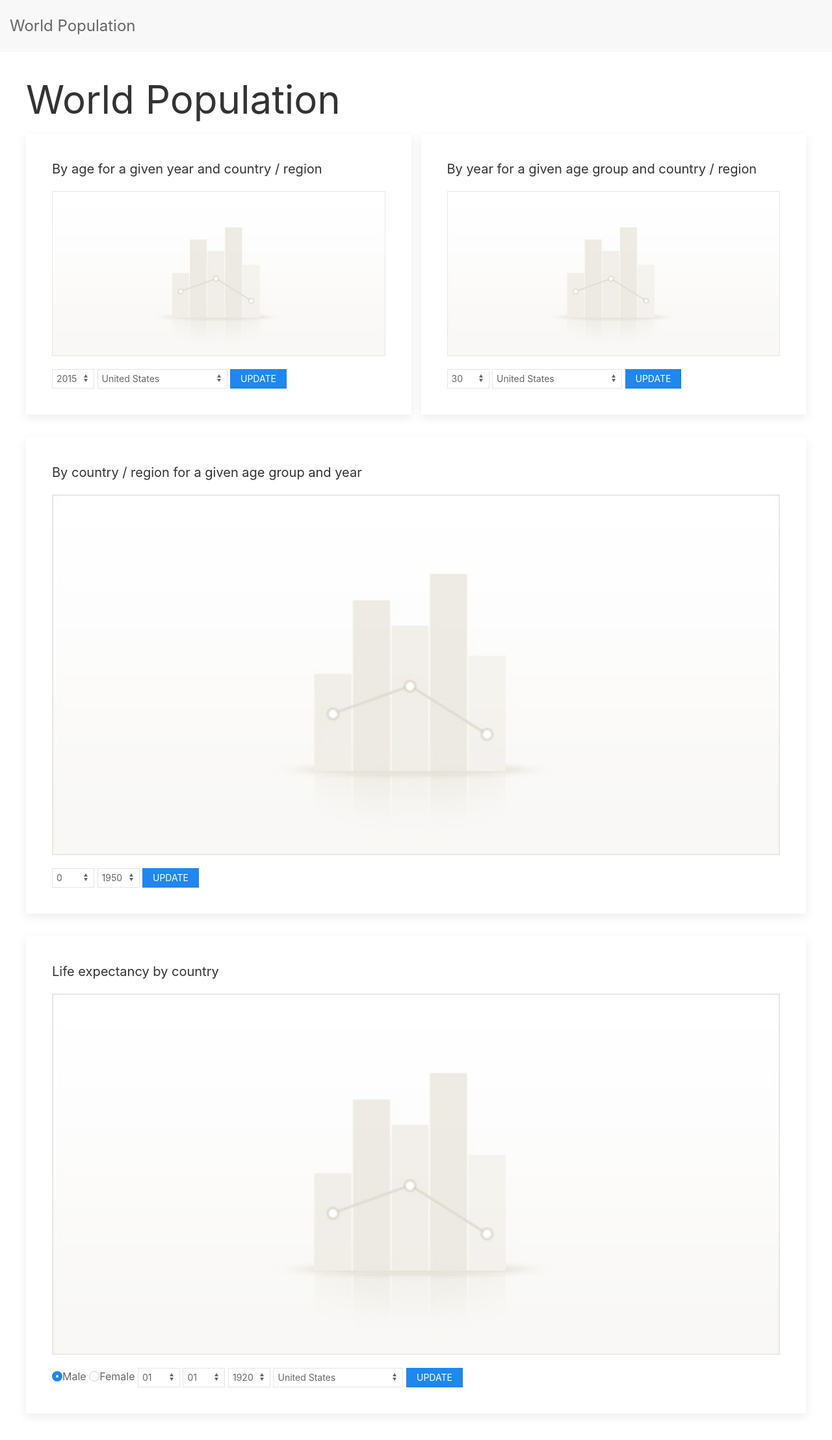
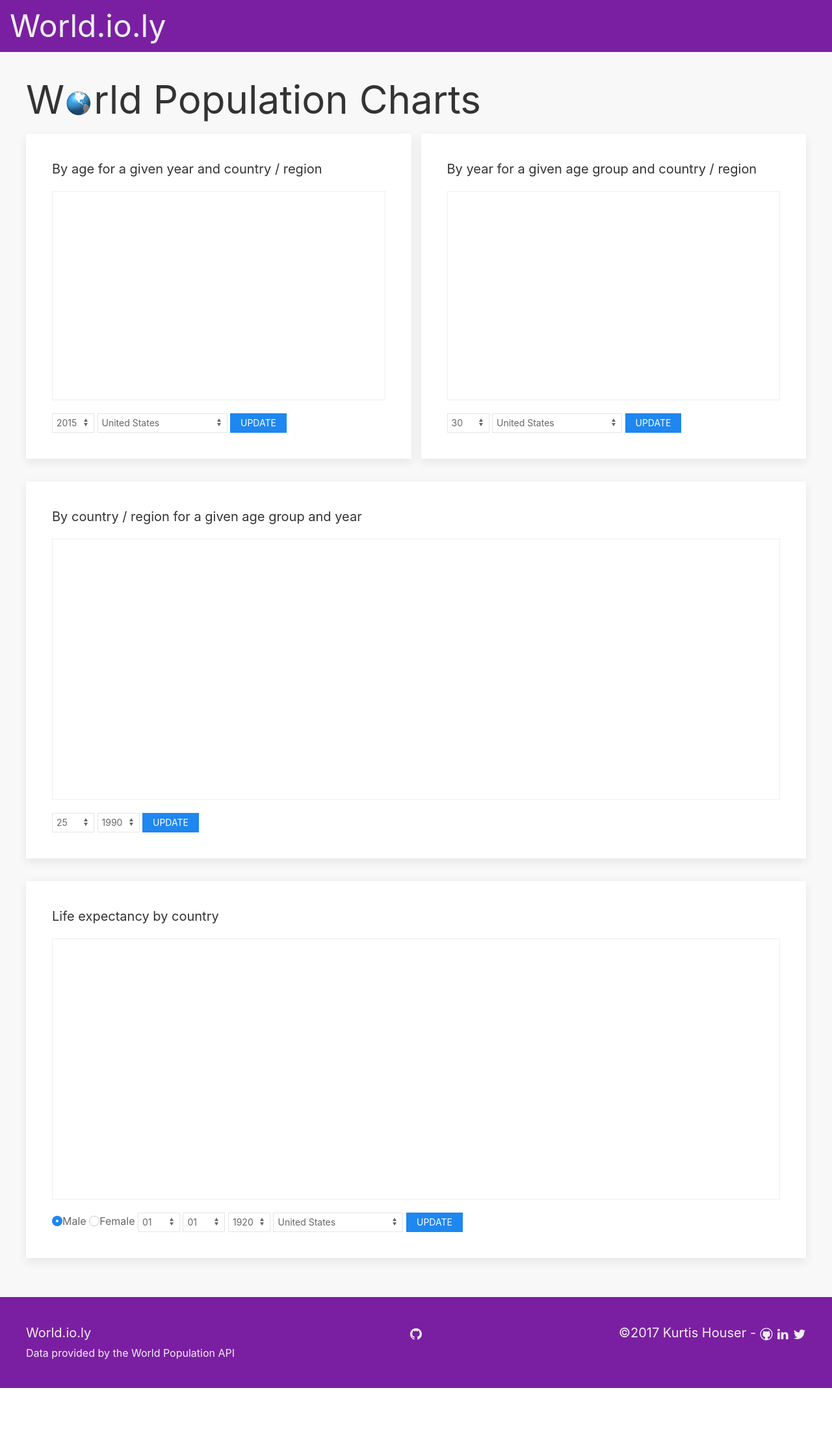
Before and after one commit to kurtishouser/popcharts, a plain HTML site: page index.html in a window 1280 px wide. Shown: the whole page at 65% size. After the commit the page ends 2136 px from the top, so only its background shows below. Drawn offline with Linux system fonts and the light colour scheme.

Commit message:
Add some html structure, css styling and ajax loader

```diff
--- a/css/app.css
+++ b/css/app.css
@@ -1,6 +1,59 @@
+.uk-navbar-container.uk-navbar {
+  background-color: #7b1fa2;
+}
+.uk-navbar-item.uk-logo {
+  font-size: 3em;
+  color: #efefef;
+}
+#world {
+  width: 45px;
+}
+
 .uk-card-title {
   font-size: 1.25em;
+}
+.chart-content {
+  background-color: #fefffe;
+  border: 1px solid #efefef;
+  /*background-image: url("../images/graph-placeholder.jpg");
+  background-repeat: no-repeat;
+  background-position: center;
+  background-size: 100%;*/
+}
+#age-chart,
+#year-chart {
+  height: 320px
+}
+#country-chart,
+#life-expectancy-chart {
+  height: 400px;
 }
 .chart-content img {
   width: 100%;
 }
+footer {
+  background-color: #7b1fa2;
+  color: #efefef;
+  font-size: 1.25em;
+}
+footer a {
+  color: #efefef;
+}
+footer a:hover {
+  color: #efefef;
+  text-decoration: none;
+}
+
+.ajax-loader {
+  z-index: 1000;
+  position: absolute;
+  left: 0;
+  top: 0;
+  right: 0;
+  bottom: 0;
+  margin: auto;
+}
+img .ajax-loader {
+  width: 50px;
+  height: 50px;
+}
--- a/index.html
+++ b/index.html
@@ -3,7 +3,7 @@
 
 <head>
   <meta charset="utf-8">
-  <title>World Population</title>
+  <title>World.io.ly</title>
 
   <!-- Load CSS -->
   <link rel="stylesheet" href="css/uikit.min.css">
@@ -20,24 +20,29 @@
 
 <body>
 
+<header>
   <nav class="uk-navbar-container" uk-navbar>
     <div class="uk-navbar-left">
-      <a href="index.html" class="uk-navbar-item uk-logo">World Population</a>
+      <a href="index.html" class="uk-navbar-item uk-logo">World.io.ly</a>
     </div>
   </nav>
+</header>
 
-  <div class="uk-section uk-section-small">
+<main>
+  <div class="uk-section uk-section-muted uk-section-small">
 
     <div class="uk-container uk-container-medium">
 
-      <h1 class="uk-heading-primary">World Population</h1>
+      <h1 class="uk-heading-primary">W<span><img id="world" src="images/world.gif"></span>rld Population Charts</h1>
 
       <div class="uk-grid-small" uk-grid>
 
         <div class="uk-width-1-2@m">
           <div class="uk-card uk-card-default uk-card-body uk-card-hover uk-margin-bottom">
             <h3 class="uk-card-title">By age for a given year and country / region</h3>
-            <div id="age-chart" class="chart-content"><img src="images/graph-placeholder.jpg"></div>
+            <div id="age-chart" class="chart-content">
+              <!-- <div><img class="ajax-loader" style="width: 50px;" src="images/world.gif"></div> -->
+            </div>
             <form id="age-chart-form" class="uk-margin">
               <select id="age-chart-year" name="year" class="uk-select uk-form-width-xsmall uk-form-small" required>
                 <option>1950</option>
@@ -305,7 +310,9 @@
         <div class="uk-width-1-2@m">
           <div class="uk-card uk-card-default uk-card-body uk-card-hover uk-margin-bottom">
             <h3 class="uk-card-title">By year for a given age group and country / region</h3>
-            <div id="year-chart" class="chart-content"><img src="images/graph-placeholder.jpg"></div>
+            <div id="year-chart" class="chart-content">
+              <!-- <img class="ajax-loader" style="width: 50px;" src="images/world.gif"> -->
+            </div>
             <form id="year-chart-form" class="uk-margin">
               <select id="year-chart-age" name="age" class="uk-select uk-form-width-xsmall uk-form-small" required>
                 <option>0</option>
@@ -578,7 +585,9 @@
         <div class="uk-width-1-1">
           <div class="uk-card uk-card-default uk-card-body uk-card-hover uk-margin-bottom">
             <h3 class="uk-card-title">By country / region for a given age group and year</h3>
-            <div id="country-chart" class="chart-content"><img src="images/graph-placeholder.jpg"></div>
+            <div id="country-chart" class="chart-content">
+              <!-- <img class="ajax-loader" style="width: 50px;" src="images/world.gif"> -->
+            </div>
             <form id="country-chart-form" class="uk-margin">
               <select id="country-chart-age" name="age" class="uk-select uk-form-width-xsmall uk-form-small" required>
                 <option>0</option>
@@ -586,7 +595,7 @@
                 <option>10</option>
                 <option>15</option>
                 <option>20</option>
-                <option>25</option>
+                <option selected>25</option>
                 <option>30</option>
                 <option>35</option>
                 <option>40</option>
@@ -612,7 +621,7 @@
                 <option>1975</option>
                 <option>1980</option>
                 <option>1985</option>
-                <option>1990</option>
+                <option selected>1990</option>
                 <option>1995</option>
                 <option>2000</option>
                 <option>2005</option>
@@ -629,7 +638,9 @@
         <div class="uk-width-1-1">
           <div class="uk-card uk-card-default uk-card-body uk-card-hover uk-margin-bottom">
             <h3 class="uk-card-title">Life expectancy by country</h3>
-            <div id="life-expectancy-chart" class="chart-content"><img src="images/graph-placeholder.jpg"></div>
+            <div id="life-expectancy-chart" class="chart-content">
+              <!-- <div><img class="ajax-loader" style="width: 50px;" src="images/world.gif"></div> -->
+            </div>
             <form id="life-expectancy-chart-form" class="uk-margin">
               <label><input class="uk-radio" type="radio" name="sex" value="male" checked>Male</label>
               <label><input class="uk-radio" type="radio" name="sex" value="female">Female</label>
@@ -924,6 +935,40 @@
 
   </div> <!-- END - .uk-section -->
 
+</main>
+
+<footer>
+  <div class="uk-section uk-section-small">
+    <div class="uk-container">
+      <div class="uk-grid-small uk-child-width-expand@s" uk-grid>
+        <div>
+          <div class="uk-text-left">
+            World.io.ly
+          </div>
+        </div>
+        <div>
+          <div class="uk-text-center">
+            <a href="https://github.com/kurtishouser/q1-project-world-population" title="View project on GitHub" uk-icon="icon: github"></a>
+          </div>
+        </div>
+        <div>
+          <div class="uk-text-right">
+            &copy;2017 Kurtis Houser -
+            <a href="https://github.com/kurtishouser" title="Connect on GitHub" uk-icon="icon: github-alt"></a>
+            <a href="https://www.linkedin.com/in/kurtishouser/" title="Connect on LinkedIn" uk-icon="icon: linkedin"></a>
+            <a href="https://twitter.com/kurtishouser/" title="Follow me on Twitter" uk-icon="icon: twitter"></a>
+          </div>
+        </div>
+      </div>
+      <div>
+        <small>Data provided by the <a href="http://api.population.io/">World Population API</a></small>
+      </div>
+    </div>
+  </div>
+
+
+</footer>
+
   <script src="js/app.js"></script>
 </body>
 
--- a/js/app.js
+++ b/js/app.js
@@ -381,7 +381,7 @@ function drawLineChart(domId, chartData, xAxisStartTick, xAxisLabel) {
       x: {
         label: {
           text: xAxisLabel,
-          position: 'outer-middle'
+          position: 'inner-left'
         },
         tick: {
           format: function (x) { return x + xAxisStartTick; },
@@ -390,7 +390,7 @@ function drawLineChart(domId, chartData, xAxisStartTick, xAxisLabel) {
       y: {
         label: {
           text: 'Population',
-          position: 'inner-right'
+          position: 'outer-middle'
         }
       }
     },
@@ -475,6 +475,12 @@ function drawLifeExpectancyBarChart(domId, data, country) {
           multiline: false
         },
         height: 130
+      },
+      y: {
+        label: {
+          text: 'Years',
+          position: 'inner-top'
+        }
       }
     },
     zoom: {
@@ -484,11 +490,15 @@ function drawLifeExpectancyBarChart(domId, data, country) {
   });
 }
 
+function loading(domId) {
+  $(domId).append('<img class="ajax-loader" style="width: 50px;" src="images/world.gif">');
+}
 
 /* ----- FORM SUBMISSION - move to separate file ----- */
 $("#age-chart-form").on("submit", function() {
   let year = $('#age-chart-year').val();
   let country = $('#age-chart-country').val();
+  loading('#age-chart');
   getPopulationByYearAndCountry(year, country)
     .then(populationData => {
         let columnValues = [];
@@ -515,6 +525,7 @@ $("#age-chart-form").on("submit", function() {
 $("#year-chart-form").on("submit", function() {
   let age = $('#year-chart-age').val();
   let country = $('#year-chart-country').val();
+  loading('#year-chart');
   getPopulationByAgeGroupAndCountry(age, country)
     .then(populationData => {
         let columnValues = [];
@@ -542,6 +553,7 @@ $("#year-chart-form").on("submit", function() {
 $("#country-chart-form").on("submit", function() {
   let age = $('#country-chart-age').val();
   let year = $('#country-chart-year').val();
+  loading('#country-chart');
   getPopulationByAgeGroupAndYear(age, year)
     .then(populationData => {
       return populationData.filter(element => !regions.includes(element.country)) // countries only, exclude regions data
@@ -571,6 +583,7 @@ $("#life-expectancy-chart-form").on("submit", function() {
   let year = $('#life-expectancy-chart-year').val();
   let country = $('#life-expectancy-chart-country').val();
   let dob = year + '-' + month + '-' + day;
+  loading('#life-expectancy-chart');
   getTotalLifeExpectancyAllCountries(sex, country, dob)
     .then(data => {
       // generate separate arrays for the chart
```
